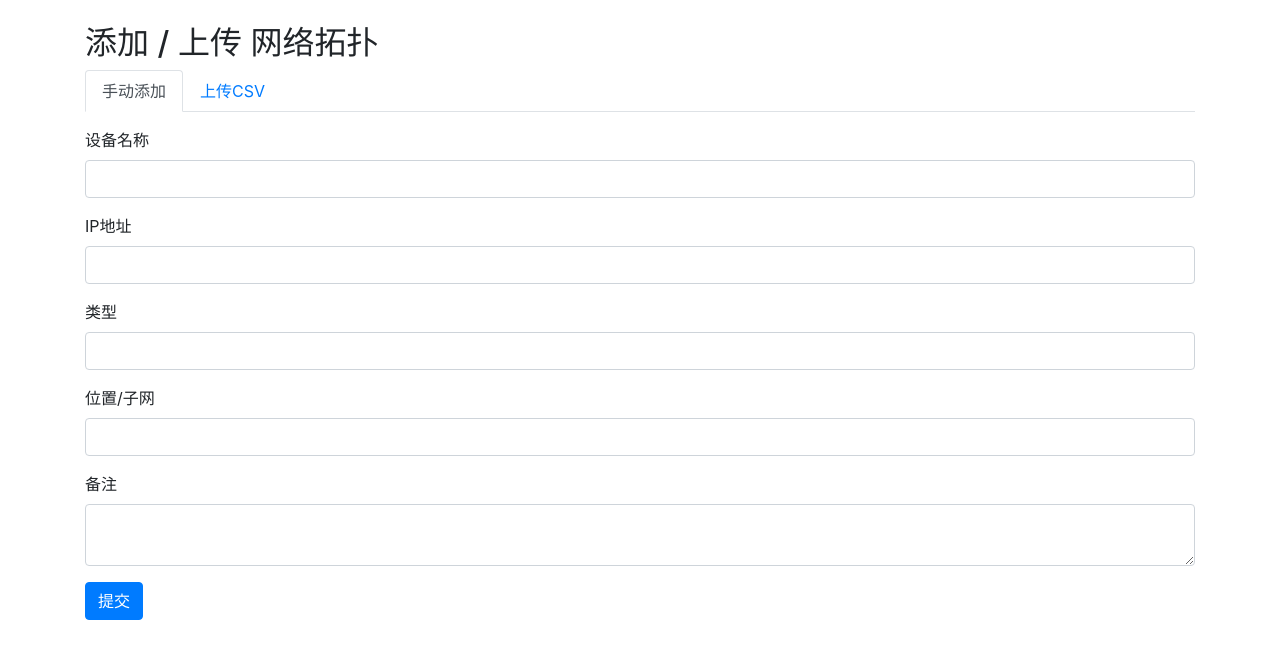
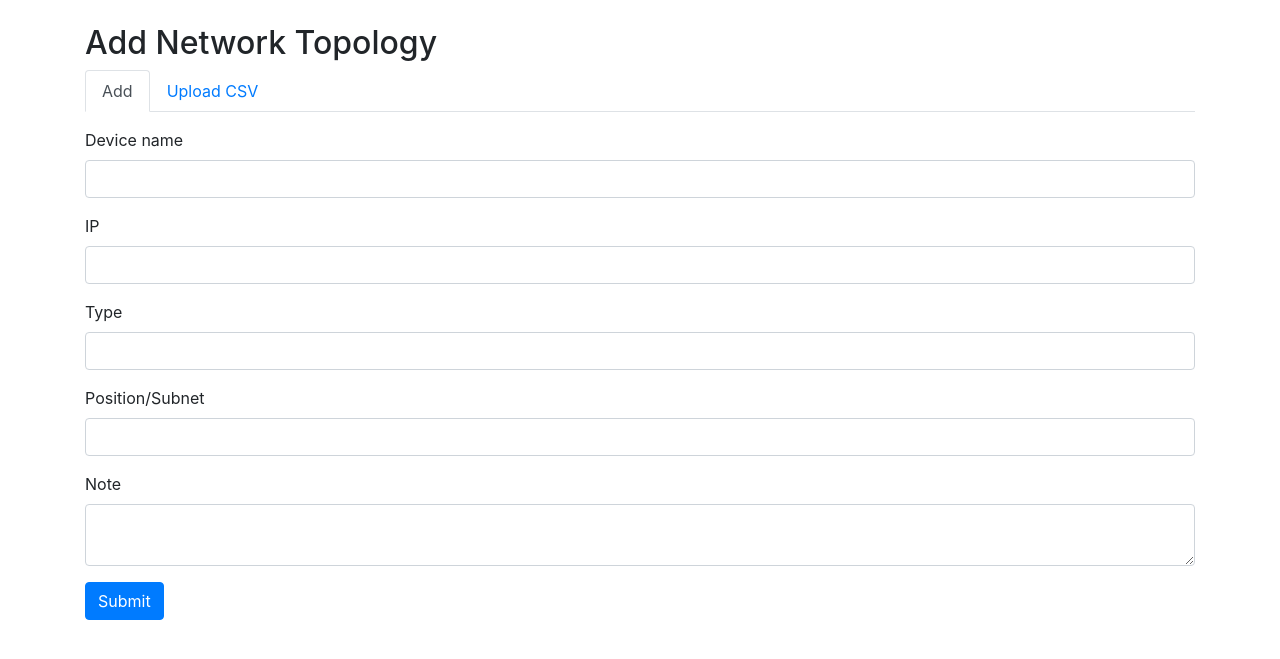
Before and after one commit to kumisaki/AttackPathBayesian, a Flask app: page /topology/add in a window 1280 px wide. Shown: the part 56-715 px from the top of the page. Run offline with Flask 2, Linux system fonts and the light colour scheme.

Commit message:
modify the language

```diff
--- a/templates/topology_add_or_upload.html
+++ b/templates/topology_add_or_upload.html
@@ -1,65 +1,65 @@
 {% extends "base.html" %}
 {% block content %}
-<h2>添加 / 上传 网络拓扑</h2>
+<h2>Add Network Topology</h2>
 
 <!-- 导航Tabs (可选) -->
 <ul class="nav nav-tabs" id="myTab" role="tablist">
   <li class="nav-item">
     <a class="nav-link active" id="manual-tab" data-toggle="tab" href="#manual"
        role="tab" aria-controls="manual" aria-selected="true">
-       手动添加
+       Add
     </a>
   </li>
   <li class="nav-item">
     <a class="nav-link" id="upload-tab" data-toggle="tab" href="#upload"
        role="tab" aria-controls="upload" aria-selected="false">
-       上传CSV
+       Upload CSV
     </a>
   </li>
 </ul>
 
 <div class="tab-content mt-3" id="myTabContent">
-  <!-- 1) 手动添加 -->
+  <!-- 1) manual add -->
   <div class="tab-pane fade show active" id="manual" role="tabpanel"
        aria-labelledby="manual-tab">
     <form method="POST" action="{{ url_for('topo_bp.topology_add_manual') }}">
       <div class="form-group">
-        <label for="device_name">设备名称</label>
+        <label for="device_name">Device name</label>
         <input type="text" class="form-control" name="device_name" required>
       </div>
       <div class="form-group">
-        <label for="ip_address">IP地址</label>
+        <label for="ip_address">IP</label>
         <input type="text" class="form-control" name="ip_address" required>
       </div>
       <div class="form-group">
-        <label for="device_type">类型</label>
+        <label for="device_type">Type</label>
         <input type="text" class="form-control" name="device_type">
       </div>
       <div class="form-group">
-        <label for="location">位置/子网</label>
+        <label for="location">Position/Subnet</label>
         <input type="text" class="form-control" name="location">
       </div>
       <div class="form-group">
-        <label for="notes">备注</label>
+        <label for="notes">Note</label>
         <textarea class="form-control" name="notes"></textarea>
       </div>
-      <button type="submit" class="btn btn-primary">提交</button>
+      <button type="submit" class="btn btn-primary">Submit</button>
     </form>
   </div>
 
-  <!-- 2) CSV上传 -->
+  <!-- 2) CSV uoload -->
   <div class="tab-pane fade" id="upload" role="tabpanel" aria-labelledby="upload-tab">
     <form method="POST" action="{{ url_for('topo_bp.topology_add_upload') }}"
           enctype="multipart/form-data">
       <div class="form-group">
-        <label for="file">选择 CSV 文件</label>
+        <label for="file">Select CSV file</label>
         <input type="file" class="form-control-file" name="file" accept=".csv" required>
       </div>
-      <button type="submit" class="btn btn-secondary">上传并导入</button>
+      <button type="submit" class="btn btn-secondary">Upload and import</button>
     </form>
 
     <hr>
-    <p class="text-muted">CSV 示例(首行为列名):</p>
+    <p class="text-muted">CSV example(first row is column names):</p>
     <pre>
 device_name,ip_address,device_type,location,notes
 WebServer,10.1.4.10,Ubuntu 18.04,DMZ,"Public-facing web server"
--- a/topology.py
+++ b/topology.py
@@ -11,7 +11,7 @@ topo_bp = Blueprint("topo_bp", __name__)
 
 @topo_bp.route('/')
 def topology_list():
-    """查看全部网络拓扑节点."""
+    """list all network topology node."""
     # 访问Mongo：mongo.db.network_topology
     topology_collection = mongo.db.network_topology
     all_nodes = list(topology_collection.find())
@@ -20,14 +20,13 @@ def topology_list():
 @topo_bp.route('/add', methods=['GET'])
 def topology_add_page():
     """
-    同一页面: 手动添加 or CSV上传.
     templates/topology_add_or_upload.html
     """
     return render_template('topology_add_or_upload.html')
 
 @topo_bp.route('/add/manual', methods=['POST'])
 def topology_add_manual():
-    """手动添加拓扑节点."""
+    """manually add topology node."""
     topology_collection = mongo.db.network_topology
 
     device_name = request.form.get('device_name', '')
@@ -44,21 +43,21 @@ def topology_add_manual():
         "notes": notes
     }
     topology_collection.insert_one(new_node)
-    flash("拓扑节点已添加", "success")
+    flash("topology node is added", "success")
     return redirect(url_for('topo_bp.topology_list'))
 
 @topo_bp.route('/add/upload', methods=['POST'])
 def topology_add_upload():
-    """CSV上传, 批量添加/更新拓扑节点."""
+    """CSV upload, batch update or add topology node."""
     topology_collection = mongo.db.network_topology
 
     if 'file' not in request.files:
-        flash("没有检测到 'file' 字段", "danger")
+        flash("field 'file' is not detected ", "danger")
         return redirect(url_for('topo_bp.topology_add_page'))
 
     file = request.files['file']
     if file.filename == '':
-        flash("请选择要上传的 CSV 文件", "warning")
+        flash("please select CSV file", "warning")
         return redirect(url_for('topo_bp.topology_add_page'))
 
     if allowed_file(file.filename):
@@ -67,10 +66,10 @@ def topology_add_upload():
         file.save(save_path)
 
         count = update_topology_from_csv(save_path, topology_collection)
-        flash(f"已批量导入 {count} 条拓扑节点", "success")
+        flash(f" {count} topology nodes are imported", "success")
         return redirect(url_for('topo_bp.topology_list'))
     else:
-        flash("仅支持 CSV 文件", "danger")
+        flash("only CSV file is supported", "danger")
         return redirect(url_for('topo_bp.topology_add_page'))
 
 @topo_bp.route('/edit/<node_id>', methods=['GET', 'POST'])
@@ -78,7 +77,7 @@ def topology_edit(node_id):
     topology_collection = mongo.db.network_topology
     node = topology_collection.find_one({"_id": ObjectId(node_id)})
     if not node:
-        flash("未找到该拓扑节点", "danger")
+        flash("this node is not found", "danger")
         return redirect(url_for('topo_bp.topology_list'))
 
     if request.method == 'POST':
@@ -99,7 +98,7 @@ def topology_edit(node_id):
             {"_id": node["_id"]},
             {"$set": update_fields}
         )
-        flash("拓扑节点已更新", "success")
+        flash("topology node is updated", "success")
         return redirect(url_for('topo_bp.topology_list'))
 
     # GET 请求
@@ -109,11 +108,11 @@ def topology_edit(node_id):
 def topology_delete(node_id):
     topology_collection = mongo.db.network_topology
     topology_collection.delete_one({"_id": ObjectId(node_id)})
-    flash("拓扑节点已删除", "info")
+    flash("topology node is deleted", "info")
     return redirect(url_for('topo_bp.topology_list'))
 
 def update_topology_from_csv(csv_file_path, collection):
-    """批量导入或更新网络拓扑节点."""
+    """import topology node using file."""
     count = 0
     with open(csv_file_path, 'r', encoding='utf-8') as f:
         reader = csv.DictReader(f)
```
Also changed, not shown: analysis.py (+14 -17 lines), main.py (+6 -6 lines), templates/analysis_attack_path.html (+13 -13 lines), templates/analysis_complex_path.html (+18 -18 lines), templates/topology_edit.html (+7 -7 lines), templates/topology_list.html (+11 -11 lines), templates/vuln_add_or_upload.html (+11 -11 lines), templates/vuln_edit.html (+5 -5 lines), templates/vuln_list.html (+10 -10 lines), vulnerability.py (+10 -11 lines), README.md.
